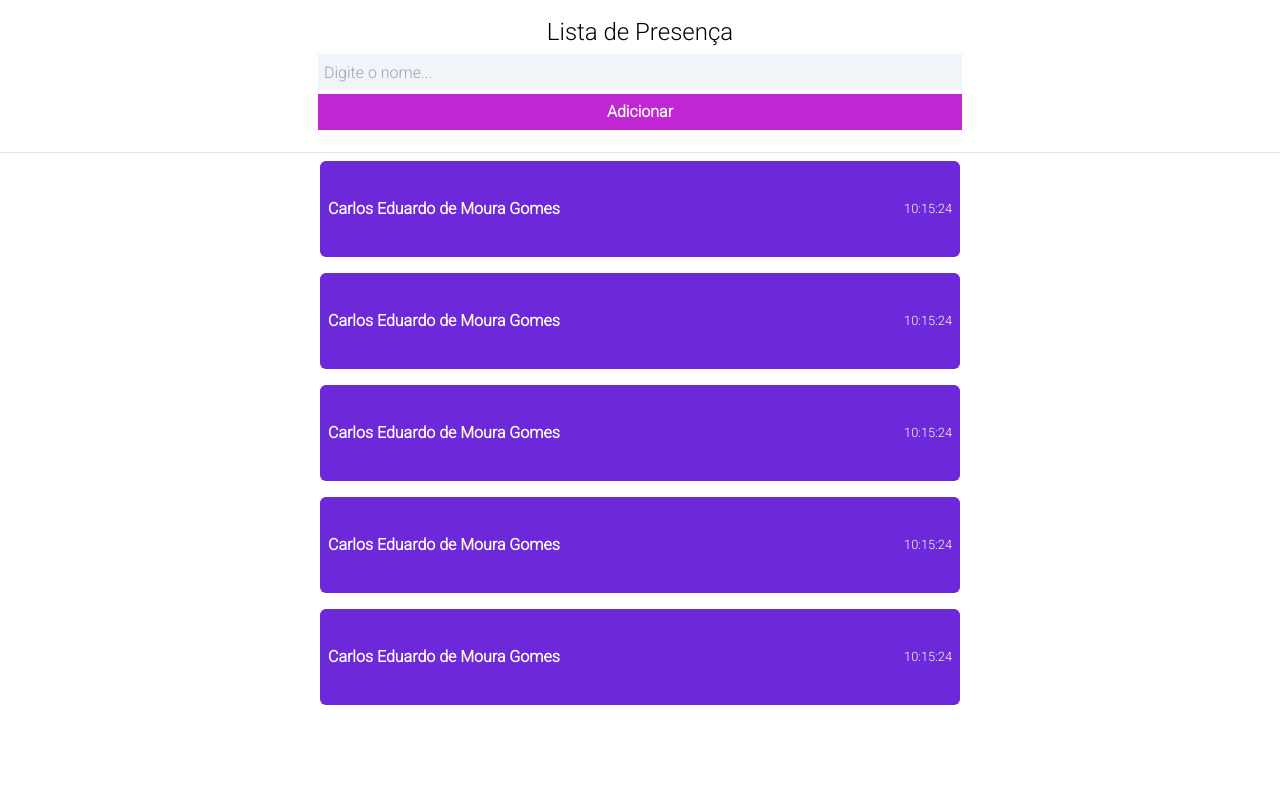
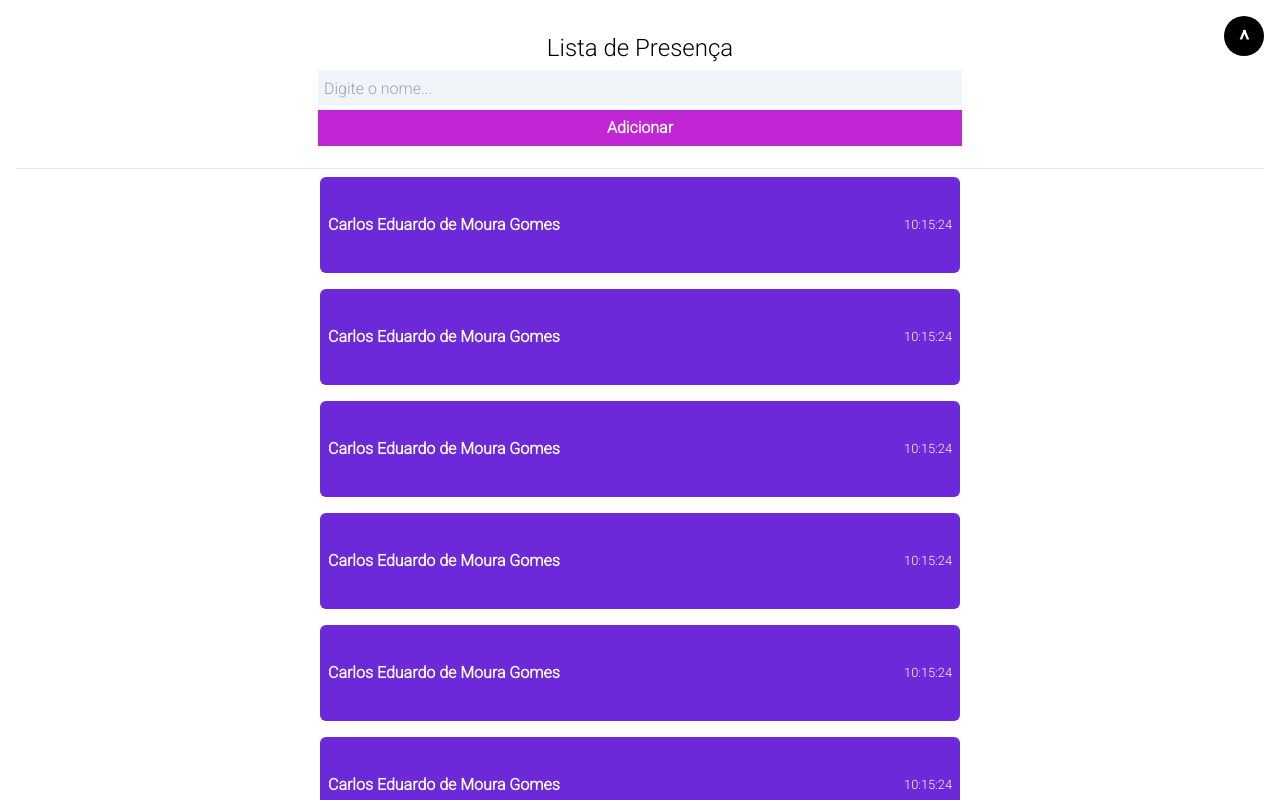
Before and after one commit to cemgthedev/JavaScript, a React (Vite) app in the folder Avançado/08_React/reactapp/: page / in a window 1280 px wide. Shown: the top 800 px of the page. Built offline with nearby package versions, Linux system fonts and the light colour scheme.

Commit message:
adição de um link em forma de botão fixo na tela cuja função é retornar ao topo da tela

```diff
--- a/Avançado/08_React/reactapp/src/pages/Home/index.jsx
+++ b/Avançado/08_React/reactapp/src/pages/Home/index.jsx
@@ -1,15 +1,14 @@
-import { useState } from 'react'
-
 import '../../style/global.css'
 import {Card} from '../../components/Card'
 
 export function Home() {
-  const [count, setCount] = useState(0)
-
   return (
-    <div class="flex flex-col gap-2">
+    <div class="flex flex-col gap-2 p-4">
+      <a class="font-bold text-2xl bg-black text-white flex justify-center pt-2 w-10 h-10 fixed right-4 rounded-[100%]" href="#titulo">
+        ^
+      </a>
       <header class="flex flex-col p-4 gap-2">
-          <h1 class="font-sans text-2xl text-center">Lista de Presença</h1>
+          <h1 class="font-sans text-2xl text-center" id='titulo'>Lista de Presença</h1>
           <input class="m-auto w-[50vw] h-8 pl-1 ring-2 ring-slate-100 bg-slate-100 focus:ring-fuchsia-300 outline-none" type="text" placeholder='Digite o nome...'/>
           <button class="m-auto w-[50vw] ring-2 ring-fuchsia-600 h-8 bg-fuchsia-600 text-white font-bold hover:ring-fuchsia-500 hover:bg-fuchsia-500" type='button'>Adicionar</button>
       </header>
@@ -20,6 +19,11 @@ export function Home() {
         <Card/>
         <Card/>
         <Card/>
+        <Card/>
+        <Card/>
+        <Card/>
+        <Card/>
+        <Card/>
       </main>
     </div>
   )
```
